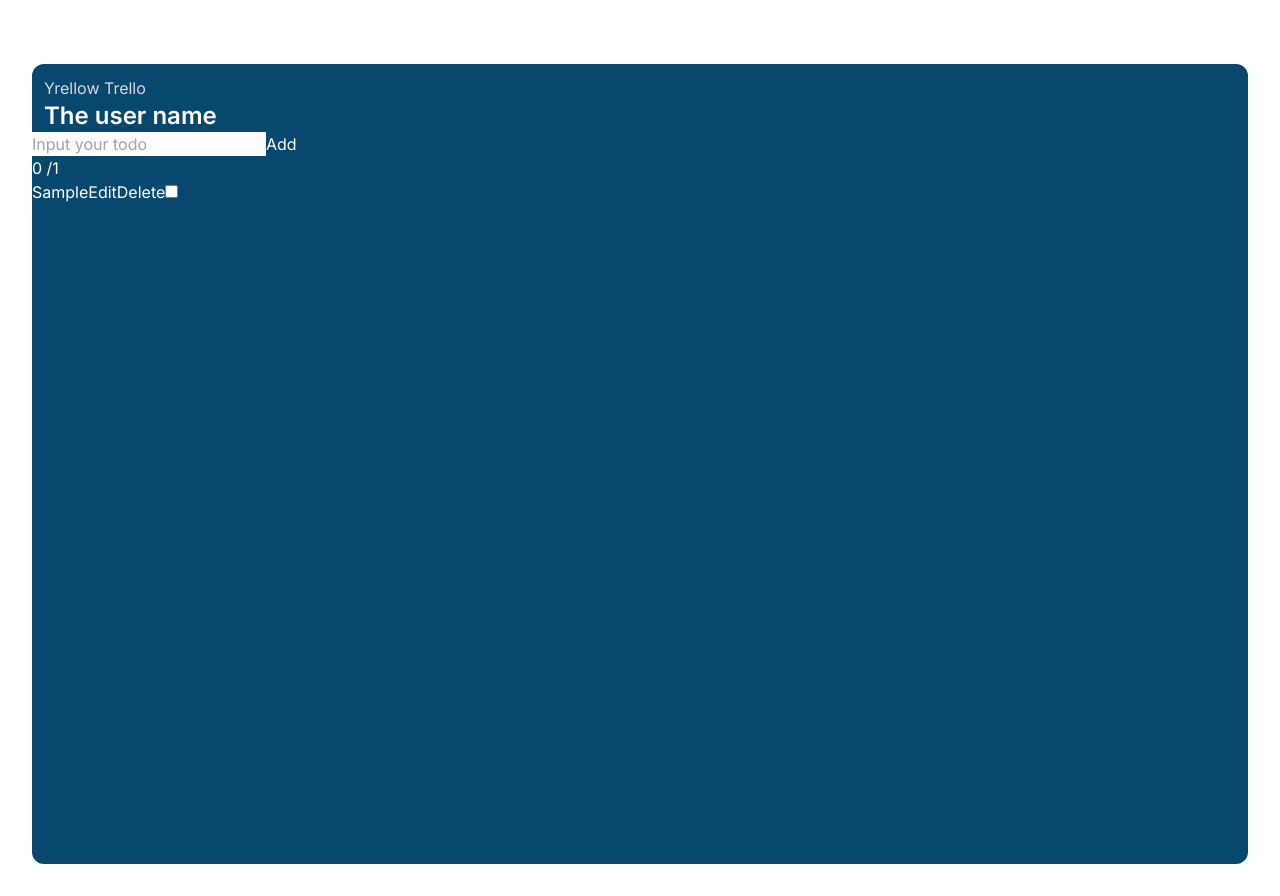
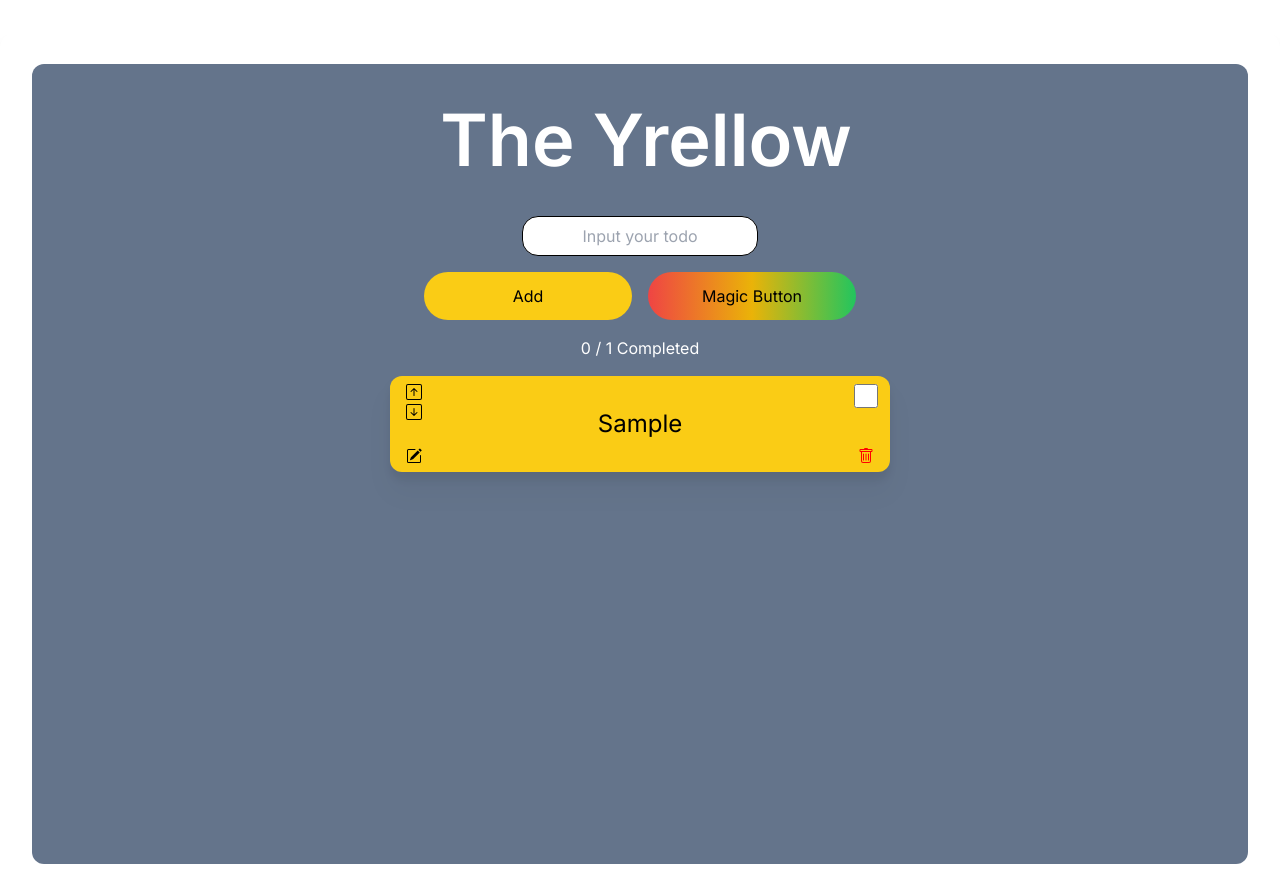
Before and after one commit to TeteeKritin/Yrellow, a Next.js app: page / in a window 1280 px wide. Both pictures are taken after typing "Sample" into the empty fields and a click on the button "Add". Built offline with nearby package versions, Linux system fonts and the light colour scheme.

Commit message:
Almost finish
Add UI
Add Magic button
Add Ability to reorder with icon
Add Icon
Still working on Local storage AHHHHHHHHHHHHHHHHHHHH

```diff
--- a/app/page.tsx
+++ b/app/page.tsx
@@ -5,14 +5,10 @@ import Image from "next/image";
 export default function Home() {
   return (
     <div className="container mx-auto mt-8 bg-white p-8 rounded-t-2xl shadow-lg min-h-screen items-center">
-      <div className=" container relative bg-[#08486E] rounded-xl min-h-[800px]">
-        <div className="flex flex-row ">
-          <p className="text-[#D9D9D9] mt-3 ml-3">Yrellow Trello</p>
-        </div>
-
-        <p className="text-[#FFFFFF] text-2xl ml-3 font-semibold">
+      <div className=" container relative bg-slate-500 rounded-xl min-h-[800px] flex flex-col items-center">
+        <p className="text-[#FFFFFF] text-7xl ml-3 font-semibold my-10">
           {" "}
-          The user name{" "}
+          The Yrellow{" "}
         </p>
         <div>
           <TodoList />
--- a/components/TodoItem.tsx
+++ /dev/null
@@ -1,24 +0,0 @@
-import React from 'react'
-import axios from 'axios';
-export const TodoItem = () => {
-
-
-
-axios.get('https://dummyjson.com/todos')
-  .then(function (response) {
-    // handle success
-    console.log(response);
-  })
-  .catch(function (error) {
-    // handle error
-    console.log(error);
-  })
-  .finally(function () {
-    // always executed
-  });
-  return (
-    <div>TodoItem</div>
-  )
-}
-
-export default TodoItem;
--- a/components/TodoList.tsx
+++ b/components/TodoList.tsx
@@ -1,6 +1,12 @@
-import { time } from "console";
-import { todo } from "node:test";
-import React, { useState } from "react";
+"use client";
+import React, { useState, useEffect } from "react";
+import {
+  BsArrowDownSquare,
+  BsArrowDownUp,
+  BsArrowUpSquare,
+  BsPencilSquare,
+  BsTrash,
+} from "react-icons/bs";
 
 interface Todo {
   id: number;
@@ -14,6 +20,33 @@ const TodoList: React.FC = () => {
   const [todos, setTodos] = useState<Todo[]>([]);
   const [editTodoId, setEditTodoId] = useState<number | null>(null);
   const [editTodoText, setEditTodoText] = useState<string>("");
+
+
+  useEffect(() => {
+    localStorage.setItem("todos", JSON.stringify(todos));
+  }, [todos]);
+
+  useEffect(() => {
+    const storedTodos = localStorage.getItem("todos");
+    if (storedTodos) {
+      setTodos(JSON.parse(storedTodos));
+    }
+  }, []);
+
+  // if (typeof localStorage !== 'undefined') {
+  //   console.log('Local storage is supported.');
+  // } else {
+  //   console.log('Local storage is not supported.');
+  // }
+
+
+
+
+  async function fetchAPI() {
+    const res = await fetch("https://dummyjson.com/todos");
+    const data = await res.json();
+    return data;
+  }
 
   const handleInputChange = (text: React.ChangeEvent<HTMLInputElement>) => {
     setNewTodoText(text.target.value);
@@ -61,51 +94,137 @@ const TodoList: React.FC = () => {
     setTodos(updatedTodo);
   };
 
+  const handleMoveTodoUp = (id: number) => {
+    const index = todos.findIndex((todo) => todo.id === id);
+    if (index > 0) {
+      const updatedTodos = [...todos];
+      const temp = updatedTodos[index];
+      updatedTodos[index] = updatedTodos[index - 1];
+      updatedTodos[index - 1] = temp;
+      setTodos(updatedTodos);
+    }
+  };
+
+  const handleMoveTodoDown = (id: number) => {
+    const index = todos.findIndex((todo) => todo.id === id);
+    if (index < todos.length - 1) {
+      const updatedTodos = [...todos];
+      const temp = updatedTodos[index];
+      updatedTodos[index] = updatedTodos[index + 1];
+      updatedTodos[index + 1] = temp;
+      setTodos(updatedTodos);
+    }
+  };
+
+  const handleRandomClick = async () => {
+    const data = await fetchAPI();
+
+    const randomIndex = Math.floor(Math.random() * data.todos.length);
+    const randomTodo = data.todos[randomIndex];
+
+    const newTodo: Todo = {
+      id: Date.now(),
+      text: randomTodo.todo,
+      completed: false,
+      userId: randomTodo.userId,
+    };
+
+    setTodos((prevTodos) => [...prevTodos, newTodo]);
+  };
+
   const completedTodoCount = todos.filter((todo) => todo.completed).length;
 
   return (
-    <div>
+    <div className="flex flex-col items-center">
       <input
         type="text"
         value={newTodoText}
         onChange={handleInputChange}
         placeholder="Input your todo"
+        className="rounded-2xl placeholder-center text-center h-10 w-30 border border-black"
       ></input>
-      <button className="text-white" onClick={handleTodoAdd}>
-        Add
-      </button>
-      <h1 className="text-white">
-        {}{completedTodoCount} /{todos.length}
+      <div>
+        <button
+          className="text-black bg-yellow-400 p-3 my-4 rounded-full w-52"
+          onClick={handleTodoAdd}
+        >
+          Add
+        </button>
+        <button
+          onClick={handleRandomClick}
+          className="text-black bg-gradient-to-r from-red-500 via-yellow-500 to-green-500 p-3 my-4 rounded-full w-52 ml-4"
+        >
+          Magic Button
+        </button>
+      </div>
+
+      <h1 className="text-white mb-4">
+        {}
+        {completedTodoCount} / {todos.length} Completed
       </h1>
-      <ul>
+      <h1></h1>
+      <ul className="">
         {todos.map((todo) => (
-          <div key={todo.id}>
-            <li className="text-white">
+          <div key={todo.id} className="flex flex-col">
+            <li className="bg-yellow-400 text-black rounded-xl w-[500px] py-8 px-24 mb-4 items-center min-w-80 drop-shadow-xl self-center">
               {editTodoId === todo.id ? (
-                <>
+                <div className="flex flex-col">
                   <input
-                    className="text-black"
+                    className="text-black rounded-xl mb-4 text-center py-3 text-xl"
                     type="text"
                     value={editTodoText}
                     onChange={handleEditChange}
                   ></input>
-                  <button onClick={() => todoUpdater(todo.id)}>Save</button>
-                </>
+                  <button
+                    className="bg-green-400 w-fit self-center text-white py-2 px-4 rounded-xl"
+                    onClick={() => todoUpdater(todo.id)}
+                  >
+                    Save
+                  </button>
+                </div>
               ) : (
-                <>
-                  <span>{todo.text}</span>
-                  <button onClick={() => handleEditClick(todo.id, todo.text)}>
-                    Edit
-                  </button>
-                  <button onClick={() => handleDeleteTodo(todo.id)}>
-                    Delete
-                  </button>
+                <div className="flex flex-col items-center">
+                  <div className="flex flex-col absolute left-4 top-2">
+                    <button
+                      className="mb-1"
+                      onClick={() => {
+                        handleMoveTodoUp(todo.id);
+                      }}
+                    >
+                      <BsArrowUpSquare />
+                    </button>
+                    <button
+                      onClick={() => {
+                        handleMoveTodoDown(todo.id);
+                      }}
+                    >
+                      <BsArrowDownSquare />
+                    </button>
+                  </div>
+
+                  <h1 className="text-2xl">{todo.text}</h1>
                   <input
+                    className=" absolute top-2 right-3 size-6"
                     type="checkbox"
                     checked={todo.completed}
                     onChange={() => handleCheckBox(todo.id)}
                   ></input>
-                </>
+
+                  <div className="flex">
+                    <button
+                      className=" absolute left-4 bottom-2"
+                      onClick={() => handleEditClick(todo.id, todo.text)}
+                    >
+                      <BsPencilSquare />
+                    </button>
+                    <button
+                      className="absolute right-4 bottom-2"
+                      onClick={() => handleDeleteTodo(todo.id)}
+                    >
+                      <BsTrash color="red" />
+                    </button>
+                  </div>
+                </div>
               )}
             </li>
           </div>
--- a/package.json
+++ b/package.json
@@ -13,11 +13,13 @@
     "@emotion/react": "^11.11.3",
     "@emotion/styled": "^11.11.0",
     "axios": "^1.6.7",
+    "bootstrap": "^5.3.2",
     "framer-motion": "^11.0.3",
     "init": "^0.1.2",
     "next": "^14.1.0",
     "react": "^18.2.0",
     "react-dom": "^18.2.0",
+    "react-icons": "^5.0.1",
     "tailwind": "^4.0.0"
   },
   "devDependencies": {
```
Also changed, not shown: 1 other file (tests, documents, lock files or other folders).
